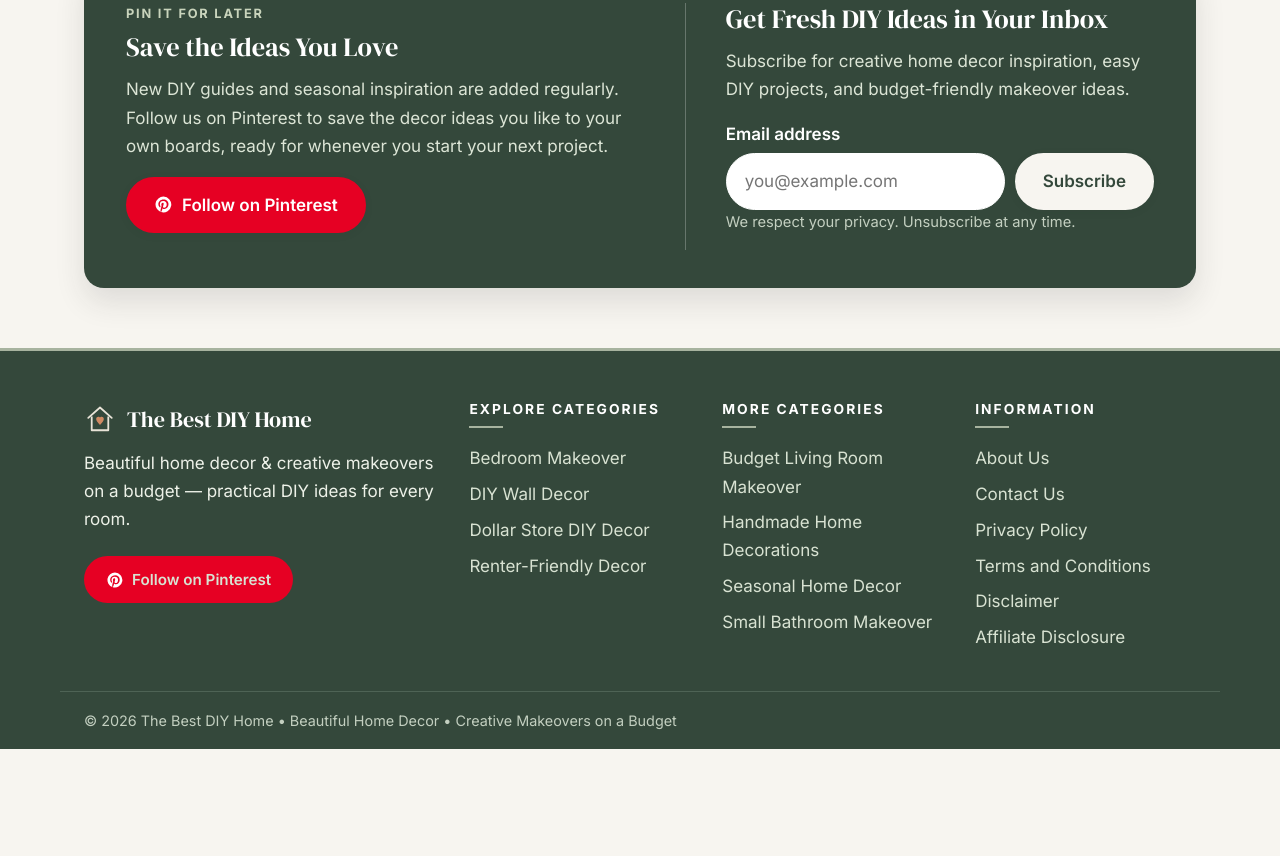
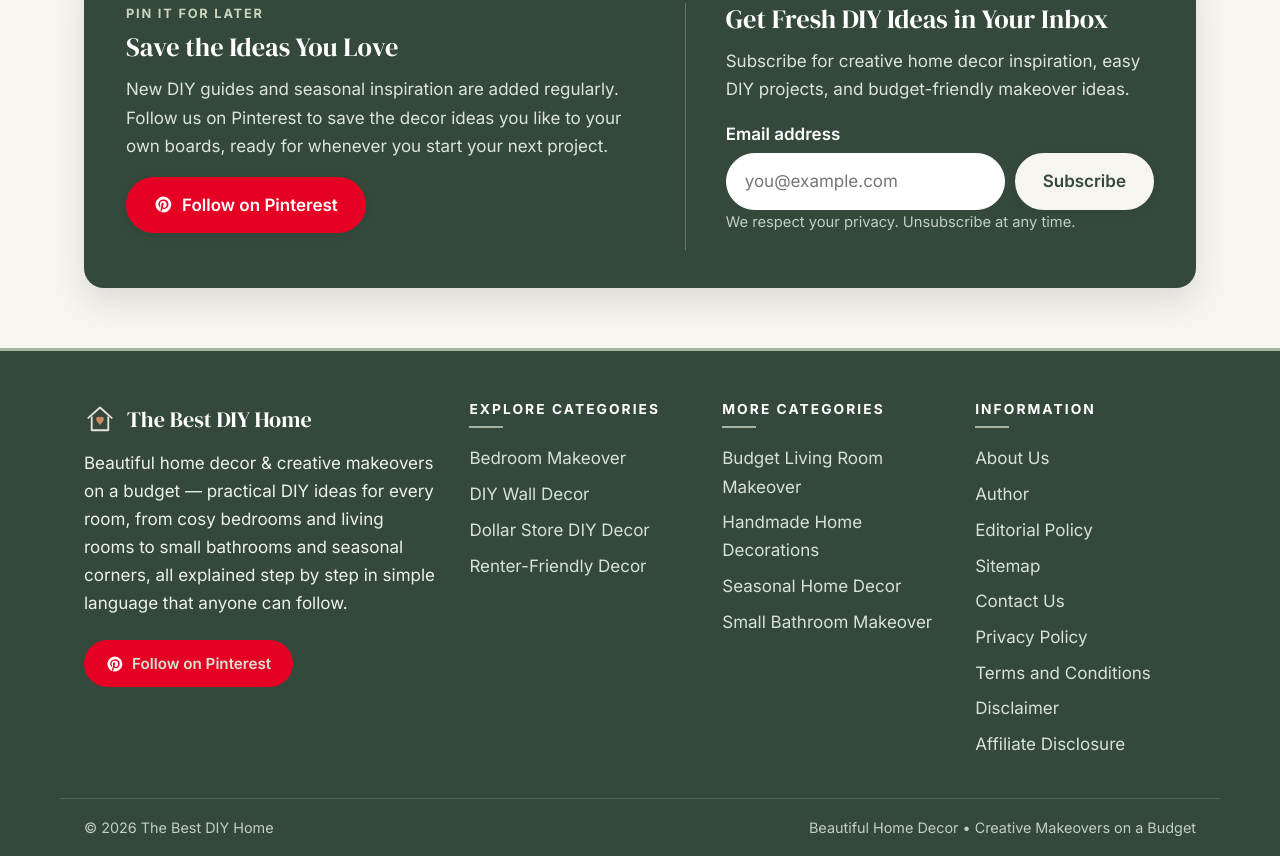
Before and after one commit to rajashahnawaz680-stack/the-best-diy-home, a plain HTML site: page categories/bedroom-makeover.html in a window 1280 px wide. Shown: the part 2708-3564 px from the top of the page. Before the commit the page ends 3457 px from the top, so only its background shows below. Drawn offline with Linux system fonts and the light colour scheme.

Commit message:
Final state: categories

```diff
--- a/categories/bedroom-makeover.html
+++ b/categories/bedroom-makeover.html
@@ -56,7 +56,7 @@
           <a class="mega-card" href="../categories/renter-friendly-decor.html"><img src="../assets/images/cat-renter.jpg" alt="Small apartment living and dining space with a red armchair by a large window" loading="lazy"><span><span class="mega-name">Renter-Friendly Decor</span><span class="mega-desc">No-damage, no-drill ideas that make a rental feel like home and come down cleanly.</span></span></a>
           <a class="mega-card" href="../categories/budget-living-room-makeover.html"><img src="../assets/images/cat-living-room.jpg" alt="Neutral living room with a sectional sofa, coffee table and a decorated gallery wall" loading="lazy"><span><span class="mega-name">Budget Living Room Makeover</span><span class="mega-desc">Affordable living room refreshes — layout, furniture makeovers and cozy styling.</span></span></a>
           <a class="mega-card" href="../categories/handmade-home-decorations.html"><img src="../assets/images/cat-handmade.jpg" alt="Colourful balls of yarn with crochet hooks" loading="lazy"><span><span class="mega-name">Handmade Home Decorations</span><span class="mega-desc">Crafted vases, centrepieces and accessories, including recycled-material projects.</span></span></a>
-          <div class="mega-item"><a class="mega-card" href="../categories/seasonal-home-decor.html"><img src="../assets/images/cat-seasonal.jpg" alt="Christmas greenery, eucalyptus and red berries arranged on a light table" loading="lazy"><span><span class="mega-name">Seasonal Home Decor</span><span class="mega-desc">Christmas and New Year decor — festive ideas for the holiday season.</span></span></a><div class="mega-sub"><a href="../categories/seasonal-home-decor.html#christmas">Christmas Home Decor</a><a href="../categories/seasonal-home-decor.html#new-year">New Year Home Decor</a></div></div>
+          <a class="mega-card" href="../categories/seasonal-home-decor.html"><img src="../assets/images/cat-seasonal.jpg" alt="Christmas greenery, eucalyptus and red berries arranged on a light table" loading="lazy"><span><span class="mega-name">Seasonal Home Decor</span><span class="mega-desc">Christmas and New Year decor — festive ideas for the holiday season.</span></span></a>
           <a class="mega-card" href="../categories/small-bathroom-makeover.html"><img src="../assets/images/cat-bathroom.jpg" alt="Modern bathroom with a freestanding tub, vessel sink and green plants" loading="lazy"><span><span class="mega-name">Small Bathroom Makeover</span><span class="mega-desc">Space-saving storage, organisation and decor for compact bathrooms.</span></span></a>
       </div>
     </div>
@@ -85,7 +85,7 @@
         <li><a href="../categories/renter-friendly-decor.html">Renter-Friendly Decor</a></li>
         <li><a href="../categories/budget-living-room-makeover.html">Budget Living Room Makeover</a></li>
         <li><a href="../categories/handmade-home-decorations.html">Handmade Home Decorations</a></li>
-        <li><a href="../categories/seasonal-home-decor.html">Seasonal Home Decor</a></li><li class="sub"><a href="../categories/seasonal-home-decor.html#christmas">Christmas Home Decor</a></li><li class="sub"><a href="../categories/seasonal-home-decor.html#new-year">New Year Home Decor</a></li>
+        <li><a href="../categories/seasonal-home-decor.html">Seasonal Home Decor</a></li>
         <li><a href="../categories/small-bathroom-makeover.html">Small Bathroom Makeover</a></li>
       </ul>
     </div>
@@ -197,7 +197,7 @@
   <div class="wrap footer-grid">
     <div>
       <a class="footer-logo" href="../index.html" aria-label="The Best DIY Home — home"><svg class="brand-mark" viewBox="0 0 46 44" width="40" height="38" aria-hidden="true"><path d="M6 20 L23 5 L40 20" fill="none" stroke="currentColor" stroke-width="2.6" stroke-linecap="round" stroke-linejoin="round"/><path d="M11 18 V38 H35 V18" fill="none" stroke="currentColor" stroke-width="2.6" stroke-linejoin="round"/><path class="heart" d="M23 30.5 C19 26.5 17.5 24 17.5 21.8 C17.5 19.9 19 18.6 20.7 18.6 C21.9 18.6 22.8 19.2 23 20 C23.2 19.2 24.1 18.6 25.3 18.6 C27 18.6 28.5 19.9 28.5 21.8 C28.5 24 27 26.5 23 30.5Z"/></svg><span class="footer-brand-name">The Best DIY Home</span></a>
-      <p>Beautiful home decor &amp; creative makeovers on a budget — practical DIY ideas for every room.</p>
+      <p>Beautiful home decor &amp; creative makeovers on a budget — practical DIY ideas for every room, from cosy bedrooms and living rooms to small bathrooms and seasonal corners, all explained step by step in simple language that anyone can follow.</p>
       <p class="footer-social"><a class="footer-pinterest" href="https://www.pinterest.com/rajashahnawaz5994/" target="_blank" rel="noopener"><svg class="pin-icon" viewBox="0 0 24 24" aria-hidden="true"><path d="M12 2a10 10 0 0 0-3.64 19.34c-.08-.8-.16-2.03.03-2.9l1.16-4.9s-.3-.59-.3-1.46c0-1.37.8-2.4 1.78-2.4.84 0 1.25.63 1.25 1.39 0 .84-.54 2.1-.82 3.27-.23.98.5 1.79 1.47 1.79 1.77 0 3.13-1.87 3.13-4.56 0-2.39-1.71-4.06-4.16-4.06a4.32 4.32 0 0 0-4.5 4.33c0 .86.33 1.78.74 2.28a.3.3 0 0 1 .06.28l-.28 1.13c-.04.18-.15.22-.34.13-1.25-.58-2.03-2.4-2.03-3.87 0-3.15 2.29-6.04 6.6-6.04 3.46 0 6.16 2.47 6.16 5.77 0 3.44-2.17 6.22-5.19 6.22-1.01 0-1.97-.53-2.29-1.15l-.62 2.37c-.23.87-.84 1.96-1.25 2.62A10 10 0 1 0 12 2z"/></svg> Follow on Pinterest</a></p>
     </div>
     <nav aria-label="Footer explore categories">
@@ -222,6 +222,9 @@
       <h2>Information</h2>
       <ul>
         <li><a href="../about.html">About Us</a></li>
+        <li><a href="../author.html">Author</a></li>
+        <li><a href="../editorial-policy.html">Editorial Policy</a></li>
+        <li><a href="../sitemap.xml">Sitemap</a></li>
         <li><a href="../contact.html">Contact Us</a></li>
         <li><a href="../privacy-policy.html">Privacy Policy</a></li>
         <li><a href="../terms-and-conditions.html">Terms and Conditions</a></li>
@@ -231,7 +234,8 @@
     </nav>
   </div>
   <div class="wrap footer-bottom">
-    <p>&copy; 2026 The Best DIY Home &bull; Beautiful Home Decor &bull; Creative Makeovers on a Budget</p>
+    <p class="fb-left">&copy; 2026 The Best DIY Home</p>
+    <p class="fb-right">Beautiful Home Decor &bull; Creative Makeovers on a Budget</p>
   </div>
 </footer>
 <script src="../assets/js/articles-data.js" defer></script>
```
Also changed, not shown: categories/budget-living-room-makeover.html (+8 -4 lines), categories/diy-wall-decor.html (+8 -4 lines), categories/dollar-store-diy-decor.html (+8 -4 lines), categories/handmade-home-decorations.html (+8 -4 lines), categories/renter-friendly-decor.html (+8 -4 lines), categories/seasonal-home-decor.html (+8 -4 lines), categories/small-bathroom-makeover.html (+8 -4 lines).
